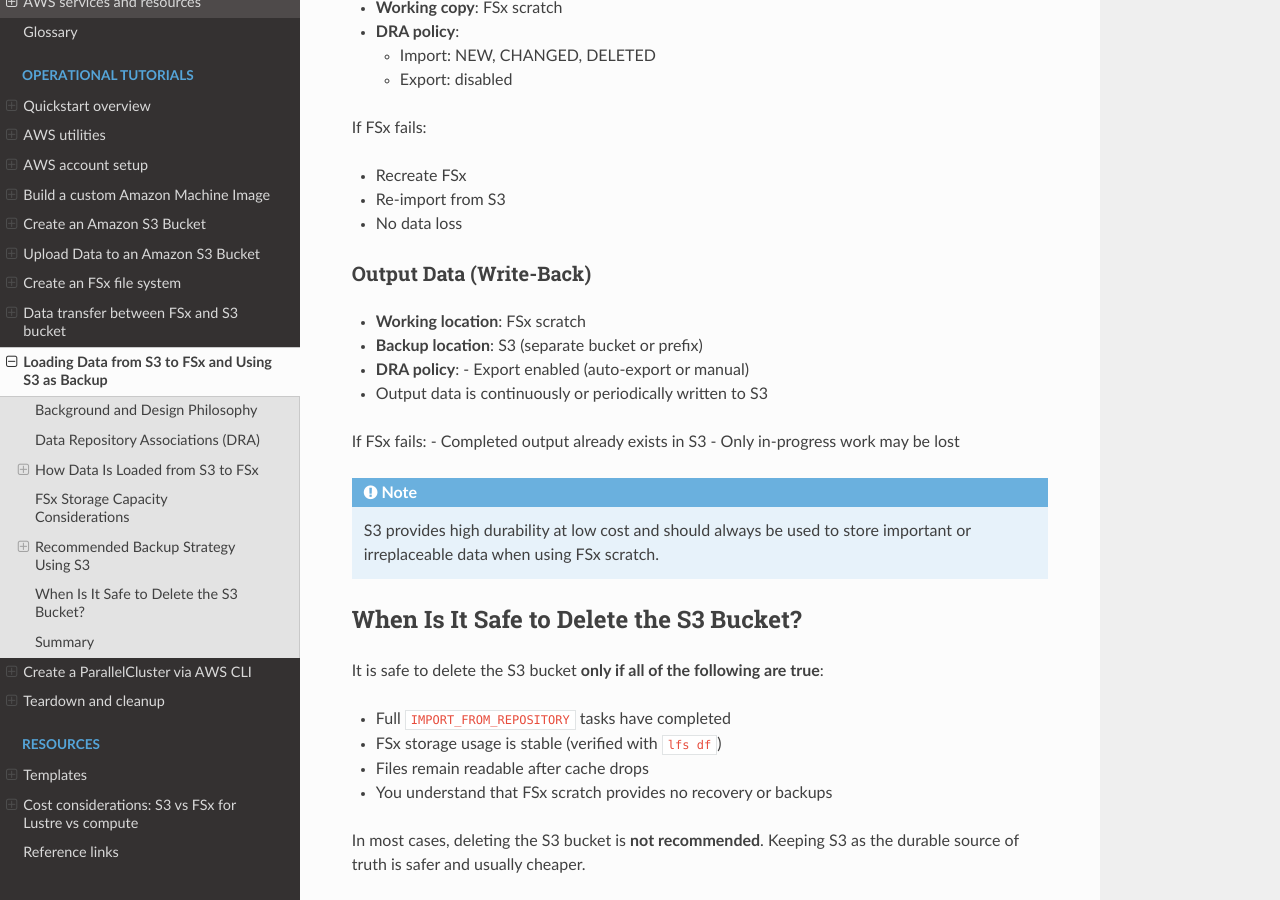
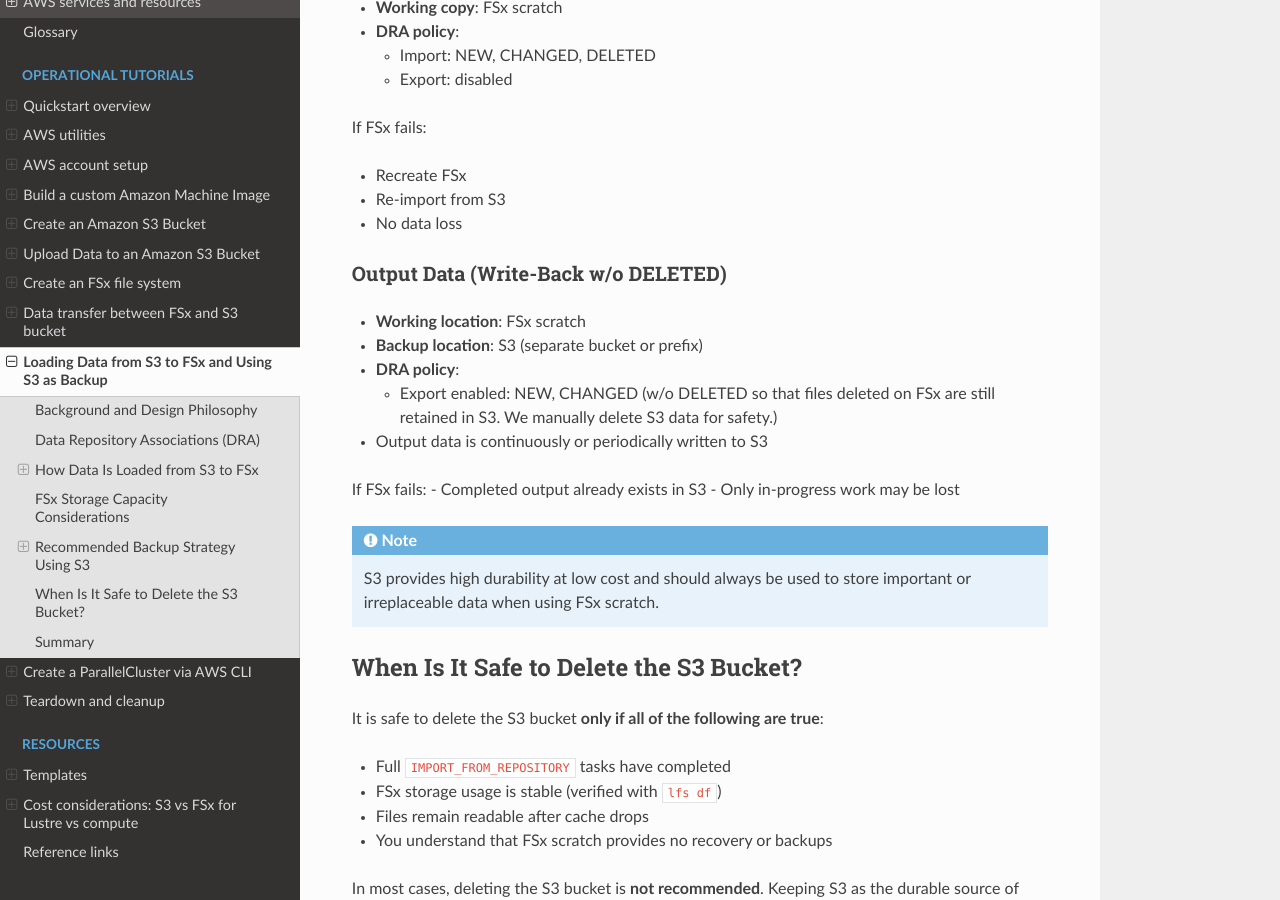
Before and after one commit to 1Dandan/learning-aws, a Sphinx documentation site: the page built from docs/source/operational-tutorials/fsx-s3-data-management.rst, in a window 1280 px wide and 900 px high, scrolled down 4718 px. Built offline with Sphinx 7.4.7 and the Read the Docs theme 3.1.0, drawn with Linux system fonts in a browser that asks for light colours.

Commit message:
update DRA Export Policy

```diff
--- a/docs/source/operational-tutorials/fsx-s3-data-management.rst
+++ b/docs/source/operational-tutorials/fsx-s3-data-management.rst
@@ -228,13 +228,15 @@ If FSx fails:
 - Re-import from S3
 - No data loss
 
-Output Data (Write-Back)
-^^^^^^^^^^^^^^^^^^^^^^^^^^
+Output Data (Write-Back w/o DELETED)
+^^^^^^^^^^^^^^^^^^^^^^^^^^^^^^^^^^^^^
 
 - **Working location**: FSx scratch
 - **Backup location**: S3 (separate bucket or prefix)
 - **DRA policy**:
-  - Export enabled (auto-export or manual)
+
+  - Export enabled: NEW, CHANGED (w/o DELETED so that files deleted on FSx are still retained in S3. We manually delete S3 data for safety.)
+
 - Output data is continuously or periodically written to S3
 
 If FSx fails:
```
